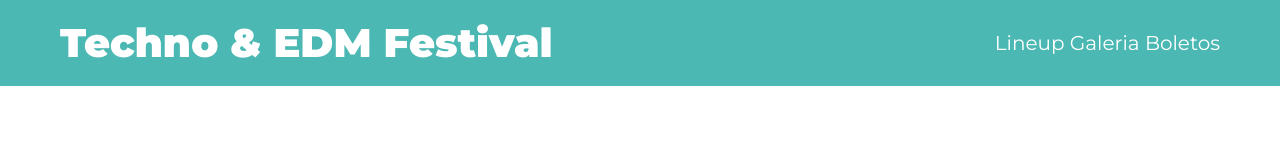
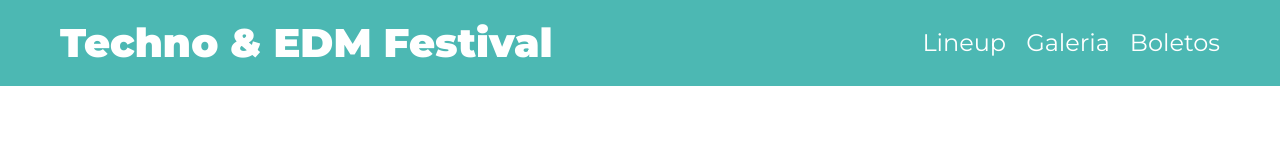
Before and after one commit to DeNgo/FestivalMusica, a website: page index.html in a window 1280 px wide. Drawn offline with Linux system fonts and the light colour scheme.

Commit message:
estilo enlace-menu principal

```diff
--- a/src/scss/layout/_header.scss
+++ b/src/scss/layout/_header.scss
@@ -17,7 +17,15 @@
 }
 
 .navegacion-principal{
+    display: flex;
+    gap: 2rem;
+
     a{
         color: $colorWhite;
+        font-size: 2.4rem;
+
+        &:hover{
+            color: $colorYellow;
+        }
     }
 }
```
Also changed, not shown: build/css/app.css.
